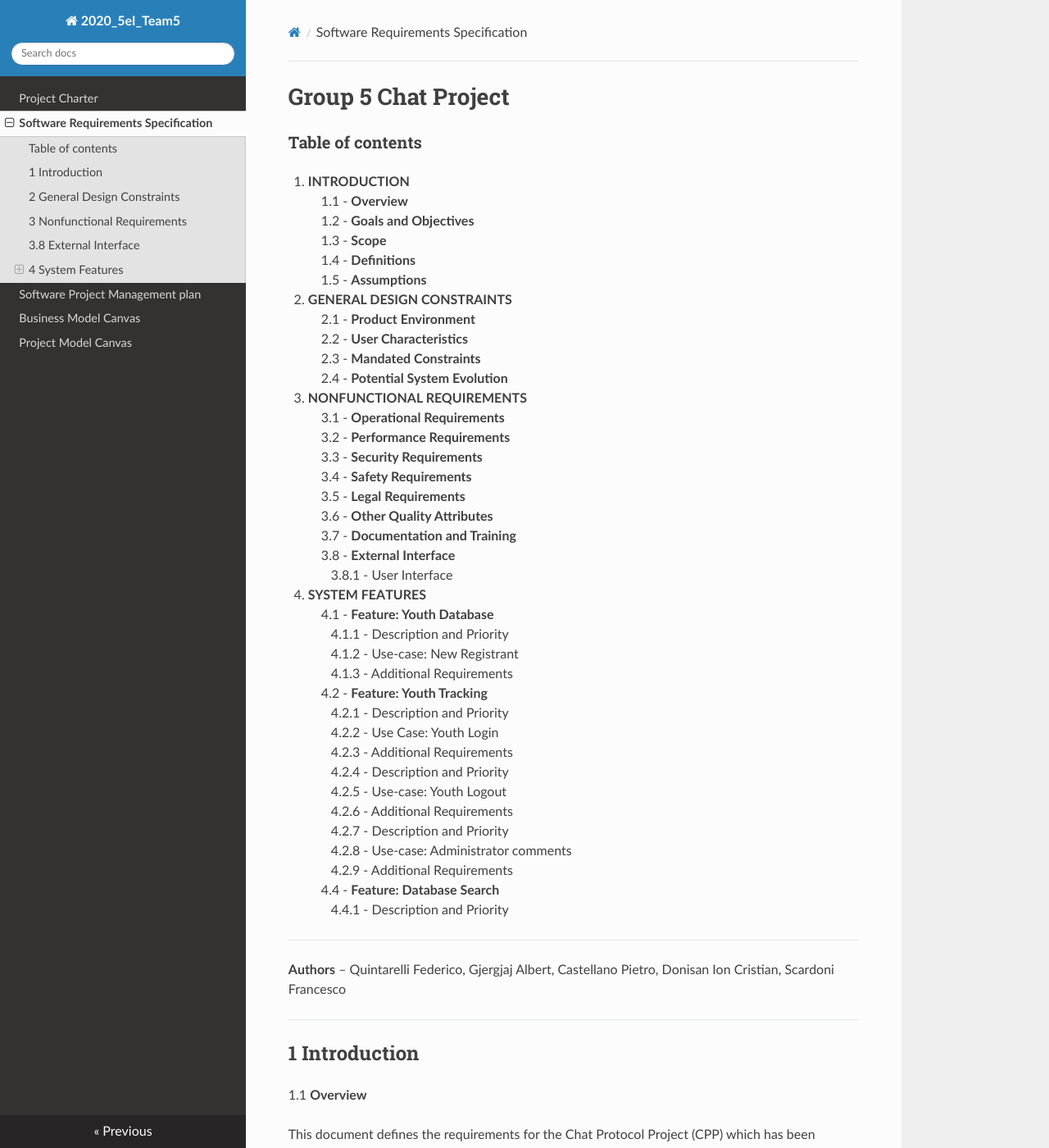
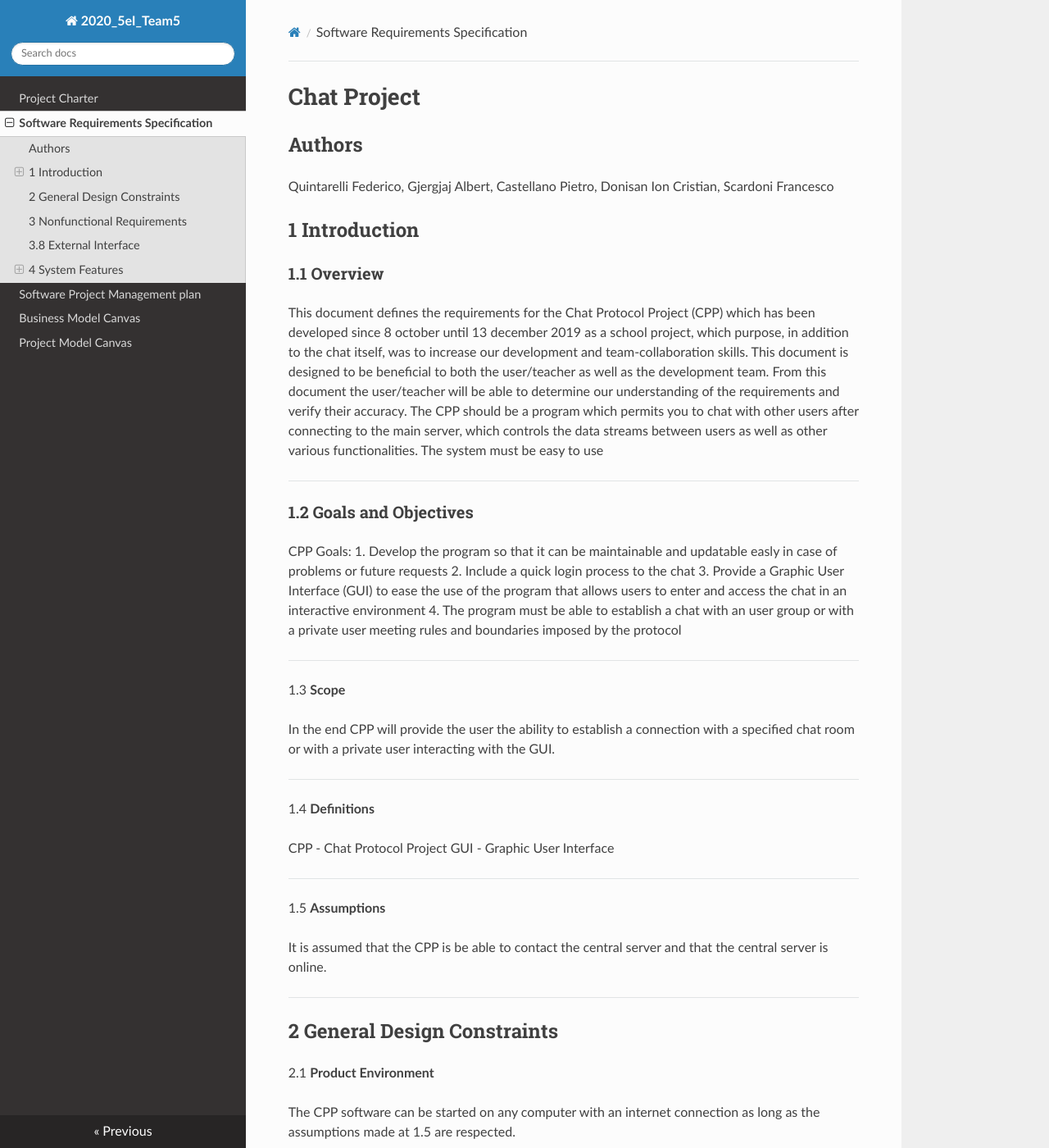
Before and after one commit to albertgj/5Ei_Group5Chat, an MkDocs documentation site: the page built from docs/Software Requirements Specification.md, in a window 1280 px wide and 1400 px high. Shown: the whole window at 82% size. Built offline with MkDocs 1.6.1, drawn with Linux system fonts in a browser that asks for light colours; nearby versions of some CDN libraries; some of the changed text lies outside the part shown.

Commit message:
Update Software Requirements Specification.md

```diff
--- a/docs/Software Requirements Specification.md
+++ b/docs/Software Requirements Specification.md
@@ -1,56 +1,18 @@
-# Group 5 Chat Project
+# Chat Project
 
-### Table of contents
-1. **INTRODUCTION**</br>
-&emsp; 1.1 - **Overview** </br>
-&emsp; 1.2 - **Goals and Objectives**</br>
-&emsp; 1.3 - **Scope**</br>
-&emsp; 1.4 - **Definitions**</br>
-&emsp; 1.5 - **Assumptions**</br>
-2. **GENERAL DESIGN CONSTRAINTS** </br>
-&emsp; 2.1 - **Product Environment**</br>
-&emsp; 2.2 - **User Characteristics**</br>
-&emsp; 2.3 - **Mandated Constraints**</br>
-&emsp; 2.4 - **Potential System Evolution**</br>
-3. **NONFUNCTIONAL REQUIREMENTS** </br>
-&emsp; 3.1 - **Operational Requirements**</br>
-&emsp; 3.2 - **Performance Requirements**</br>
-&emsp; 3.3 - **Security Requirements**</br>
-&emsp; 3.4 - **Safety Requirements**</br>
-&emsp; 3.5 - **Legal Requirements**</br>
-&emsp; 3.6 - **Other Quality Attributes**</br>
-&emsp; 3.7 - **Documentation and Training**</br>
-&emsp; 3.8 - **External Interface**</br>
-&emsp;&emsp; 3.8.1 - User Interface</br>
-4. **SYSTEM FEATURES** </br>
-&emsp; 4.1 - **Feature: Youth Database** </br>
-&emsp;&emsp; 4.1.1 - Description and Priority</br>
-&emsp;&emsp; 4.1.2 - Use-case: New Registrant</br>
-&emsp;&emsp; 4.1.3 - Additional Requirements</br>
-&emsp; 4.2 - **Feature: Youth Tracking**</br>
-&emsp;&emsp; 4.2.1 - Description and Priority</br>
-&emsp;&emsp; 4.2.2 - Use Case: Youth Login</br>
-&emsp;&emsp; 4.2.3 - Additional Requirements</br>
-&emsp;&emsp; 4.2.4 - Description and Priority</br>
-&emsp;&emsp; 4.2.5 - Use-case: Youth Logout</br>
-&emsp;&emsp; 4.2.6 - Additional Requirements</br>
-&emsp;&emsp; 4.2.7 - Description and Priority</br>
-&emsp;&emsp; 4.2.8 - Use-case: Administrator comments</br>
-&emsp;&emsp; 4.2.9 - Additional Requirements</br>
-&emsp; 4.4 - **Feature: Database Search**</br>
-&emsp;&emsp; 4.4.1 - Description and Priority </br>
-___
-**Authors** – Quintarelli Federico, Gjergjaj Albert, Castellano Pietro, Donisan Ion Cristian, Scardoni Francesco
-___
+
+## Authors
+Quintarelli Federico, Gjergjaj Albert, Castellano Pietro, Donisan Ion Cristian, Scardoni Francesco
+
 ## 1 Introduction
 
-1.1 **Overview**
+### 1.1 Overview
 
 This document defines the requirements for the Chat Protocol Project (CPP) which has been developed since 8 october until 13 december 2019 as a school project, which purpose, in addition to the chat itself, was to increase our development and team-collaboration skills.
 This document is designed to be beneficial to both the user/teacher as well as the development team. From this document the user/teacher will be able to determine our understanding of the requirements and verify their accuracy.
 The CPP should be a program which permits you to chat with other users after connecting to the main server, which controls the data streams between users as well as other various functionalities. The system must be easy to use
 ___
-1.2 **Goals and Objectives**
+### 1.2 Goals and Objectives
 
 CPP Goals:
 1. Develop the program so that it can be maintainable and updatable easly in case of problems or future requests
```
